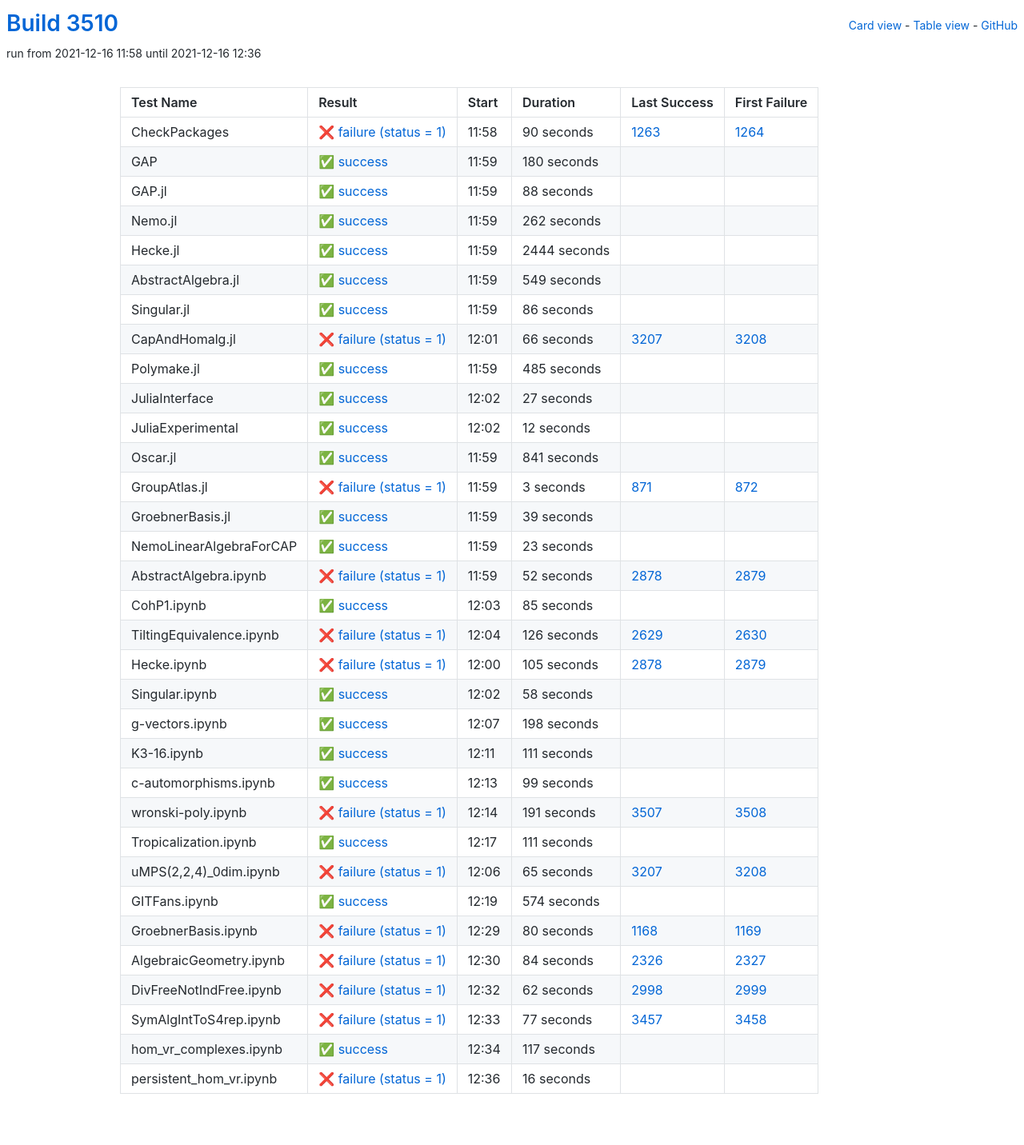
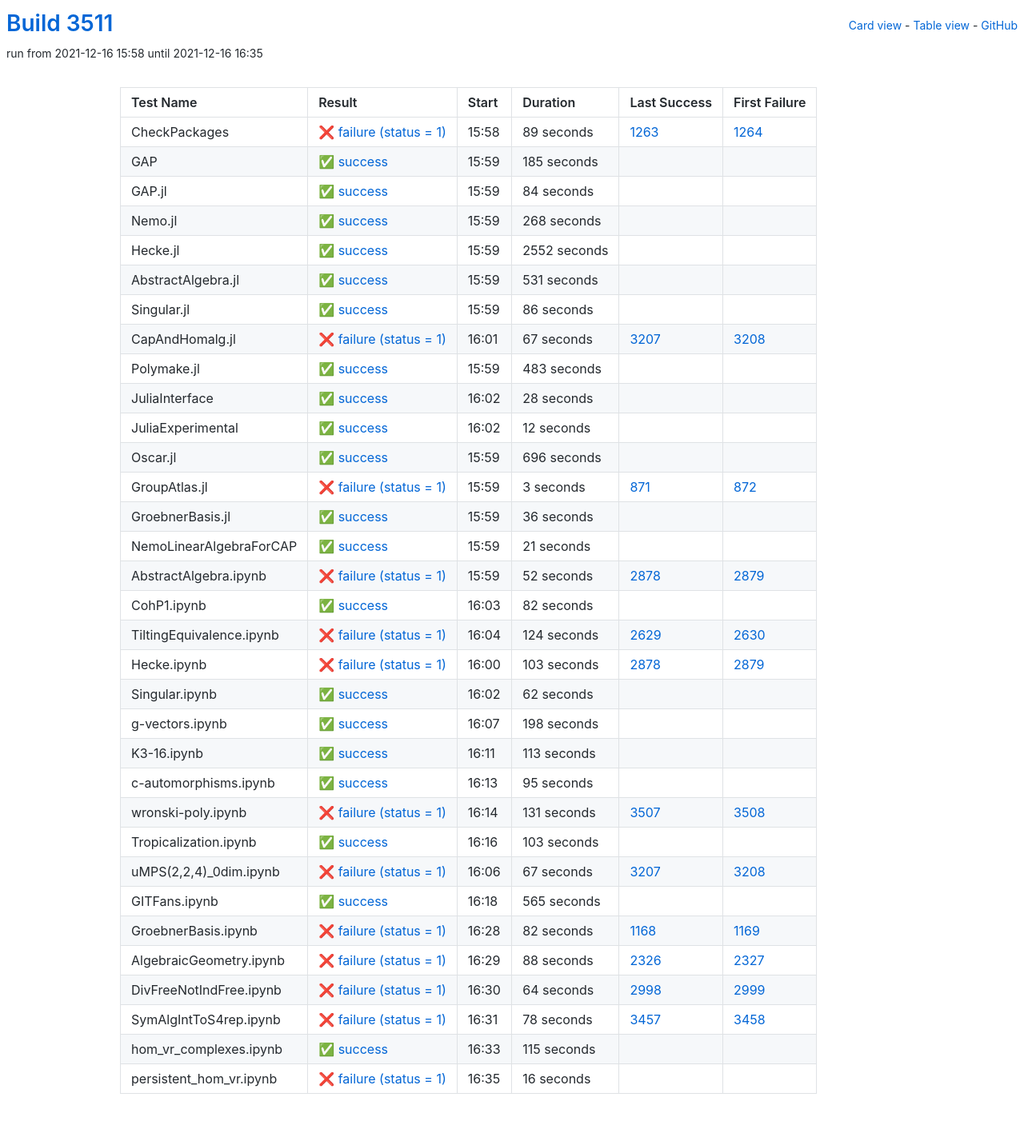
Before and after one commit to oscar-system/oscar-ci-status-stable, a Jekyll site: the page built from table.html, in a window 1280 px wide. Shown: the whole page at 80% size. Built offline with Jekyll 4.4.1, drawn with Linux system fonts in a browser that asks for light colours.

Commit message:
Build #3511

```diff
--- a/_data/ci.yml
+++ b/_data/ci.yml
@@ -1,6 +1,6 @@
 ---
-build: 3510
-build_url: https://oscarci.mathematik.uni-kl.de/job/oscar-stable/3510/
+build: 3511
+build_url: https://oscarci.mathematik.uni-kl.de/job/oscar-stable/3511/
 job: oscar-stable
 organization: oscar-system
 repo: oscar-ci-status-stable
@@ -8,80 +8,80 @@ repourl: https://github.com/oscar-system/oscar-ci-status-stable
 tests:
 - name: CheckPackages
   id: checkpackages
-  log: https://oscarci.mathematik.uni-kl.de/job/oscar-stable/3510/artifact/logs/build-3510/CheckPackages.log
-  start: 2021-12-16 11:58
+  log: https://oscarci.mathematik.uni-kl.de/job/oscar-stable/3511/artifact/logs/build-3511/CheckPackages.log
+  start: 2021-12-16 15:58
   success: false
   exitcode: 1
   status: failure
-  duration: 90
+  duration: 89
   last_success: 1263
   last_success_url: https://oscarci.mathematik.uni-kl.de/job/oscar-stable/1263/
   first_failure: 1264
   first_failure_url: https://oscarci.mathematik.uni-kl.de/job/oscar-stable/1264/
 - name: GAP
   id: gap
-  log: https://oscarci.mathematik.uni-kl.de/job/oscar-stable/3510/artifact/logs/build-3510/GAP.log
-  start: 2021-12-16 11:59
+  log: https://oscarci.mathematik.uni-kl.de/job/oscar-stable/3511/artifact/logs/build-3511/GAP.log
+  start: 2021-12-16 15:59
   success: true
   exitcode: 0
   status: success
-  duration: 180
+  duration: 185
   last_success: false
   last_success_url:
   first_failure: false
   first_failure_url:
 - name: GAP.jl
   id: gap-jl
-  log: https://oscarci.mathematik.uni-kl.de/job/oscar-stable/3510/artifact/logs/build-3510/GAP.jl.log
-  start: 2021-12-16 11:59
+  log: https://oscarci.mathematik.uni-kl.de/job/oscar-stable/3511/artifact/logs/build-3511/GAP.jl.log
+  start: 2021-12-16 15:59
   success: true
   exitcode: 0
   status: success
-  duration: 88
+  duration: 84
   last_success: false
   last_success_url:
   first_failure: false
   first_failure_url:
 - name: Nemo.jl
   id: nemo-jl
-  log: https://oscarci.mathematik.uni-kl.de/job/oscar-stable/3510/artifact/logs/build-3510/Nemo.jl.log
-  start: 2021-12-16 11:59
+  log: https://oscarci.mathematik.uni-kl.de/job/oscar-stable/3511/artifact/logs/build-3511/Nemo.jl.log
+  start: 2021-12-16 15:59
   success: true
   exitcode: 0
   status: success
-  duration: 262
+  duration: 268
   last_success: false
   last_success_url:
   first_failure: false
   first_failure_url:
 - name: Hecke.jl
   id: hecke-jl
-  log: https://oscarci.mathematik.uni-kl.de/job/oscar-stable/3510/artifact/logs/build-3510/Hecke.jl.log
-  start: 2021-12-16 11:59
+  log: https://oscarci.mathematik.uni-kl.de/job/oscar-stable/3511/artifact/logs/build-3511/Hecke.jl.log
+  start: 2021-12-16 15:59
   success: true
   exitcode: 0
   status: success
-  duration: 2444
+  duration: 2552
   last_success: false
   last_success_url:
   first_failure: false
   first_failure_url:
 - name: AbstractAlgebra.jl
   id: abstractalgebra-jl
-  log: https://oscarci.mathematik.uni-kl.de/job/oscar-stable/3510/artifact/logs/build-3510/AbstractAlgebra.jl.log
-  start: 2021-12-16 11:59
+  log: https://oscarci.mathematik.uni-kl.de/job/oscar-stable/3511/artifact/logs/build-3511/AbstractAlgebra.jl.log
+  start: 2021-12-16 15:59
   success: true
   exitcode: 0
   status: success
-  duration: 549
+  duration: 531
   last_success: false
   last_success_url:
   first_failure: false
   first_failure_url:
 - name: Singular.jl
   id: singular-jl
-  log: https://oscarci.mathematik.uni-kl.de/job/oscar-stable/3510/artifact/logs/build-3510/Singular.jl.log
-  start: 2021-12-16 11:59
+  log: https://oscarci.mathematik.uni-kl.de/job/oscar-stable/3511/artifact/logs/build-3511/Singular.jl.log
+  start: 2021-12-16 15:59
   success: true
   exitcode: 0
   status: success
@@ -92,44 +92,44 @@ tests:
   first_failure_url:
 - name: CapAndHomalg.jl
   id: capandhomalg-jl
-  log: https://oscarci.mathematik.uni-kl.de/job/oscar-stable/3510/artifact/logs/build-3510/CapAndHomalg.jl.log
-  start: 2021-12-16 12:01
+  log: https://oscarci.mathematik.uni-kl.de/job/oscar-stable/3511/artifact/logs/build-3511/CapAndHomalg.jl.log
+  start: 2021-12-16 16:01
   success: false
   exitcode: 1
   status: failure
-  duration: 66
+  duration: 67
   last_success: 3207
   last_success_url: https://oscarci.mathematik.uni-kl.de/job/oscar-stable/3207/
   first_failure: 3208
   first_failure_url: https://oscarci.mathematik.uni-kl.de/job/oscar-stable/3208/
 - name: Polymake.jl
   id: polymake-jl
-  log: https://oscarci.mathematik.uni-kl.de/job/oscar-stable/3510/artifact/logs/build-3510/Polymake.jl.log
-  start: 2021-12-16 11:59
+  log: https://oscarci.mathematik.uni-kl.de/job/oscar-stable/3511/artifact/logs/build-3511/Polymake.jl.log
+  start: 2021-12-16 15:59
   success: true
   exitcode: 0
   status: success
-  duration: 485
+  duration: 483
   last_success: false
   last_success_url:
   first_failure: false
   first_failure_url:
 - name: JuliaInterface
   id: juliainterface
-  log: https://oscarci.mathematik.uni-kl.de/job/oscar-stable/3510/artifact/logs/build-3510/JuliaInterface.log
-  start: 2021-12-16 12:02
+  log: https://oscarci.mathematik.uni-kl.de/job/oscar-stable/3511/artifact/logs/build-3511/JuliaInterface.log
+  start: 2021-12-16 16:02
   success: true
   exitcode: 0
   status: success
-  duration: 27
+  duration: 28
   last_success: false
   last_success_url:
   first_failure: false
   first_failure_url:
 - name: JuliaExperimental
   id: juliaexperimental
-  log: https://oscarci.mathematik.uni-kl.de/job/oscar-stable/3510/artifact/logs/build-3510/JuliaExperimental.log
-  start: 2021-12-16 12:02
+  log: https://oscarci.mathematik.uni-kl.de/job/oscar-stable/3511/artifact/logs/build-3511/JuliaExperimental.log
+  start: 2021-12-16 16:02
   success: true
   exitcode: 0
   status: success
@@ -140,20 +140,20 @@ tests:
   first_failure_url:
 - name: Oscar.jl
   id: oscar-jl
-  log: https://oscarci.mathematik.uni-kl.de/job/oscar-stable/3510/artifact/logs/build-3510/Oscar.jl.log
-  start: 2021-12-16 11:59
+  log: https://oscarci.mathematik.uni-kl.de/job/oscar-stable/3511/artifact/logs/build-3511/Oscar.jl.log
+  start: 2021-12-16 15:59
   success: true
   exitcode: 0
   status: success
-  duration: 841
+  duration: 696
   last_success: false
   last_success_url:
   first_failure: false
   first_failure_url:
 - name: GroupAtlas.jl
   id: groupatlas-jl
-  log: https://oscarci.mathematik.uni-kl.de/job/oscar-stable/3510/artifact/logs/build-3510/GroupAtlas.jl.log
-  start: 2021-12-16 11:59
+  log: https://oscarci.mathematik.uni-kl.de/job/oscar-stable/3511/artifact/logs/build-3511/GroupAtlas.jl.log
+  start: 2021-12-16 15:59
   success: false
   exitcode: 1
   status: failure
@@ -164,32 +164,32 @@ tests:
   first_failure_url: https://oscarci.mathematik.uni-kl.de/job/oscar-stable/872/
 - name: GroebnerBasis.jl
   id: groebnerbasis-jl
-  log: https://oscarci.mathematik.uni-kl.de/job/oscar-stable/3510/artifact/logs/build-3510/GroebnerBasis.jl.log
-  start: 2021-12-16 11:59
+  log: https://oscarci.mathematik.uni-kl.de/job/oscar-stable/3511/artifact/logs/build-3511/GroebnerBasis.jl.log
+  start: 2021-12-16 15:59
   success: true
   exitcode: 0
   status: success
-  duration: 39
+  duration: 36
   last_success: false
   last_success_url:
   first_failure: false
   first_failure_url:
 - name: NemoLinearAlgebraForCAP
   id: nemolinearalgebraforcap
-  log: https://oscarci.mathematik.uni-kl.de/job/oscar-stable/3510/artifact/logs/build-3510/NemoLinearAlgebraForCAP.log
-  start: 2021-12-16 11:59
+  log: https://oscarci.mathematik.uni-kl.de/job/oscar-stable/3511/artifact/logs/build-3511/NemoLinearAlgebraForCAP.log
+  start: 2021-12-16 15:59
   success: true
   exitcode: 0
   status: success
-  duration: 23
+  duration: 21
   last_success: false
   last_success_url:
   first_failure: false
   first_failure_url:
 - name: AbstractAlgebra.ipynb
   id: abstractalgebra-ipynb
-  log: https://oscarci.mathematik.uni-kl.de/job/oscar-stable/3510/artifact/logs/build-3510/AbstractAlgebra.ipynb.log
-  start: 2021-12-16 11:59
+  log: https://oscarci.mathematik.uni-kl.de/job/oscar-stable/3511/artifact/logs/build-3511/AbstractAlgebra.ipynb.log
+  start: 2021-12-16 15:59
   success: false
   exitcode: 1
   status: failure
@@ -200,56 +200,56 @@ tests:
   first_failure_url: https://oscarci.mathematik.uni-kl.de/job/oscar-stable/2879/
 - name: CohP1.ipynb
   id: cohp1-ipynb
-  log: https://oscarci.mathematik.uni-kl.de/job/oscar-stable/3510/artifact/logs/build-3510/CohP1.ipynb.log
-  start: 2021-12-16 12:03
+  log: https://oscarci.mathematik.uni-kl.de/job/oscar-stable/3511/artifact/logs/build-3511/CohP1.ipynb.log
+  start: 2021-12-16 16:03
   success: true
   exitcode: 0
   status: success
-  duration: 85
+  duration: 82
   last_success: false
   last_success_url:
   first_failure: false
   first_failure_url:
 - name: TiltingEquivalence.ipynb
   id: tiltingequivalence-ipynb
-  log: https://oscarci.mathematik.uni-kl.de/job/oscar-stable/3510/artifact/logs/build-3510/TiltingEquivalence.ipynb.log
-  start: 2021-12-16 12:04
+  log: https://oscarci.mathematik.uni-kl.de/job/oscar-stable/3511/artifact/logs/build-3511/TiltingEquivalence.ipynb.log
+  start: 2021-12-16 16:04
   success: false
   exitcode: 1
   status: failure
-  duration: 126
+  duration: 124
   last_success: 2629
   last_success_url: https://oscarci.mathematik.uni-kl.de/job/oscar-stable/2629/
   first_failure: 2630
   first_failure_url: https://oscarci.mathematik.uni-kl.de/job/oscar-stable/2630/
 - name: Hecke.ipynb
   id: hecke-ipynb
-  log: https://oscarci.mathematik.uni-kl.de/job/oscar-stable/3510/artifact/logs/build-3510/Hecke.ipynb.log
-  start: 2021-12-16 12:00
+  log: https://oscarci.mathematik.uni-kl.de/job/oscar-stable/3511/artifact/logs/build-3511/Hecke.ipynb.log
+  start: 2021-12-16 16:00
   success: false
   exitcode: 1
   status: failure
-  duration: 105
+  duration: 103
   last_success: 2878
   last_success_url: https://oscarci.mathematik.uni-kl.de/job/oscar-stable/2878/
   first_failure: 2879
   first_failure_url: https://oscarci.mathematik.uni-kl.de/job/oscar-stable/2879/
 - name: Singular.ipynb
   id: singular-ipynb
-  log: https://oscarci.mathematik.uni-kl.de/job/oscar-stable/3510/artifact/logs/build-3510/Singular.ipynb.log
-  start: 2021-12-16 12:02
+  log: https://oscarci.mathematik.uni-kl.de/job/oscar-stable/3511/artifact/logs/build-3511/Singular.ipynb.log
+  start: 2021-12-16 16:02
   success: true
   exitcode: 0
   status: success
-  duration: 58
+  duration: 62
   last_success: false
   last_success_url:
   first_failure: false
   first_failure_url:
 - name: g-vectors.ipynb
   id: g-vectors-ipynb
-  log: https://oscarci.mathematik.uni-kl.de/job/oscar-stable/3510/artifact/logs/build-3510/g-vectors.ipynb.log
-  start: 2021-12-16 12:07
+  log: https://oscarci.mathematik.uni-kl.de/job/oscar-stable/3511/artifact/logs/build-3511/g-vectors.ipynb.log
+  start: 2021-12-16 16:07
   success: true
   exitcode: 0
   status: success
@@ -260,140 +260,140 @@ tests:
   first_failure_url:
 - name: K3-16.ipynb
   id: k3-16-ipynb
-  log: https://oscarci.mathematik.uni-kl.de/job/oscar-stable/3510/artifact/logs/build-3510/K3-16.ipynb.log
-  start: 2021-12-16 12:11
+  log: https://oscarci.mathematik.uni-kl.de/job/oscar-stable/3511/artifact/logs/build-3511/K3-16.ipynb.log
+  start: 2021-12-16 16:11
   success: true
   exitcode: 0
   status: success
-  duration: 111
+  duration: 113
   last_success: false
   last_success_url:
   first_failure: false
   first_failure_url:
 - name: c-automorphisms.ipynb
   id: c-automorphisms-ipynb
-  log: https://oscarci.mathematik.uni-kl.de/job/oscar-stable/3510/artifact/logs/build-3510/c-automorphisms.ipynb.log
-  start: 2021-12-16 12:13
+  log: https://oscarci.mathematik.uni-kl.de/job/oscar-stable/3511/artifact/logs/build-3511/c-automorphisms.ipynb.log
+  start: 2021-12-16 16:13
   success: true
   exitcode: 0
   status: success
-  duration: 99
+  duration: 95
   last_success: false
   last_success_url:
   first_failure: false
   first_failure_url:
 - name: wronski-poly.ipynb
   id: wronski-poly-ipynb
-  log: https://oscarci.mathematik.uni-kl.de/job/oscar-stable/3510/artifact/logs/build-3510/wronski-poly.ipynb.log
-  start: 2021-12-16 12:14
+  log: https://oscarci.mathematik.uni-kl.de/job/oscar-stable/3511/artifact/logs/build-3511/wronski-poly.ipynb.log
+  start: 2021-12-16 16:14
   success: false
   exitcode: 1
   status: failure
-  duration: 191
+  duration: 131
   last_success: 3507
   last_success_url: https://oscarci.mathematik.uni-kl.de/job/oscar-stable/3507/
   first_failure: 3508
   first_failure_url: https://oscarci.mathematik.uni-kl.de/job/oscar-stable/3508/
 - name: Tropicalization.ipynb
   id: tropicalization-ipynb
-  log: https://oscarci.mathematik.uni-kl.de/job/oscar-stable/3510/artifact/logs/build-3510/Tropicalization.ipynb.log
-  start: 2021-12-16 12:17
+  log: https://oscarci.mathematik.uni-kl.de/job/oscar-stable/3511/artifact/logs/build-3511/Tropicalization.ipynb.log
+  start: 2021-12-16 16:16
   success: true
   exitcode: 0
   status: success
-  duration: 111
+  duration: 103
   last_success: false
   last_success_url:
   first_failure: false
   first_failure_url:
 - name: uMPS(2,2,4)_0dim.ipynb
   id: umps-2-2-4-0dim-ipynb
-  log: https://oscarci.mathematik.uni-kl.de/job/oscar-stable/3510/artifact/logs/build-3510/uMPS-2-2-4-_0dim.ipynb.log
-  start: 2021-12-16 12:06
+  log: https://oscarci.mathematik.uni-kl.de/job/oscar-stable/3511/artifact/logs/build-3511/uMPS-2-2-4-_0dim.ipynb.log
+  start: 2021-12-16 16:06
   success: false
   exitcode: 1
   status: failure
-  duration: 65
+  duration: 67
   last_success: 3207
   last_success_url: https://oscarci.mathematik.uni-kl.de/job/oscar-stable/3207/
   first_failure: 3208
   first_failure_url: https://oscarci.mathematik.uni-kl.de/job/oscar-stable/3208/
 - name: GITFans.ipynb
   id: gitfans-ipynb
-  log: https://oscarci.mathematik.uni-kl.de/job/oscar-stable/3510/artifact/logs/build-3510/GITFans.ipynb.log
-  start: 2021-12-16 12:19
+  log: https://oscarci.mathematik.uni-kl.de/job/oscar-stable/3511/artifact/logs/build-3511/GITFans.ipynb.log
+  start: 2021-12-16 16:18
   success: true
   exitcode: 0
   status: success
-  duration: 574
+  duration: 565
   last_success: false
   last_success_url:
   first_failure: false
   first_failure_url:
 - name: GroebnerBasis.ipynb
   id: groebnerbasis-ipynb
-  log: https://oscarci.mathematik.uni-kl.de/job/oscar-stable/3510/artifact/logs/build-3510/GroebnerBasis.ipynb.log
-  start: 2021-12-16 12:29
+  log: https://oscarci.mathematik.uni-kl.de/job/oscar-stable/3511/artifact/logs/build-3511/GroebnerBasis.ipynb.log
+  start: 2021-12-16 16:28
   success: false
   exitcode: 1
   status: failure
-  duration: 80
+  duration: 82
   last_success: 1168
   last_success_url: https://oscarci.mathematik.uni-kl.de/job/oscar-stable/1168/
   first_failure: 1169
   first_failure_url: https://oscarci.mathematik.uni-kl.de/job/oscar-stable/1169/
 - name: AlgebraicGeometry.ipynb
   id: algebraicgeometry-ipynb
-  log: https://oscarci.mathematik.uni-kl.de/job/oscar-stable/3510/artifact/logs/build-3510/AlgebraicGeometry.ipynb.log
-  start: 2021-12-16 12:30
+  log: https://oscarci.mathematik.uni-kl.de/job/oscar-stable/3511/artifact/logs/build-3511/AlgebraicGeometry.ipynb.log
+  start: 2021-12-16 16:29
   success: false
   exitcode: 1
   status: failure
-  duration: 84
+  duration: 88
   last_success: 2326
   last_success_url: https://oscarci.mathematik.uni-kl.de/job/oscar-stable/2326/
   first_failure: 2327
   first_failure_url: https://oscarci.mathematik.uni-kl.de/job/oscar-stable/2327/
 - name: DivFreeNotIndFree.ipynb
   id: divfreenotindfree-ipynb
-  log: https://oscarci.mathematik.uni-kl.de/job/oscar-stable/3510/artifact/logs/build-3510/DivFreeNotIndFree.ipynb.log
-  start: 2021-12-16 12:32
+  log: https://oscarci.mathematik.uni-kl.de/job/oscar-stable/3511/artifact/logs/build-3511/DivFreeNotIndFree.ipynb.log
+  start: 2021-12-16 16:30
   success: false
   exitcode: 1
   status: failure
-  duration: 62
+  duration: 64
   last_success: 2998
   last_success_url: https://oscarci.mathematik.uni-kl.de/job/oscar-stable/2998/
   first_failure: 2999
   first_failure_url: https://oscarci.mathematik.uni-kl.de/job/oscar-stable/2999/
 - name: SymAlgIntToS4rep.ipynb
   id: symalginttos4rep-ipynb
-  log: https://oscarci.mathematik.uni-kl.de/job/oscar-stable/3510/artifact/logs/build-3510/SymAlgIntToS4rep.ipynb.log
-  start: 2021-12-16 12:33
+  log: https://oscarci.mathematik.uni-kl.de/job/oscar-stable/3511/artifact/logs/build-3511/SymAlgIntToS4rep.ipynb.log
+  start: 2021-12-16 16:31
   success: false
   exitcode: 1
   status: failure
-  duration: 77
+  duration: 78
   last_success: 3457
   last_success_url: https://oscarci.mathematik.uni-kl.de/job/oscar-stable/3457/
   first_failure: 3458
   first_failure_url: https://oscarci.mathematik.uni-kl.de/job/oscar-stable/3458/
 - name: hom_vr_complexes.ipynb
   id: hom-vr-complexes-ipynb
-  log: https://oscarci.mathematik.uni-kl.de/job/oscar-stable/3510/artifact/logs/build-3510/hom_vr_complexes.ipynb.log
-  start: 2021-12-16 12:34
+  log: https://oscarci.mathematik.uni-kl.de/job/oscar-stable/3511/artifact/logs/build-3511/hom_vr_complexes.ipynb.log
+  start: 2021-12-16 16:33
   success: true
   exitcode: 0
   status: success
-  duration: 117
+  duration: 115
   last_success: false
   last_success_url:
   first_failure: false
   first_failure_url:
 - name: persistent_hom_vr.ipynb
   id: persistent-hom-vr-ipynb
-  log: https://oscarci.mathematik.uni-kl.de/job/oscar-stable/3510/artifact/logs/build-3510/persistent_hom_vr.ipynb.log
-  start: 2021-12-16 12:36
+  log: https://oscarci.mathematik.uni-kl.de/job/oscar-stable/3511/artifact/logs/build-3511/persistent_hom_vr.ipynb.log
+  start: 2021-12-16 16:35
   success: false
   exitcode: 1
   status: failure
```
Also changed, not shown: README.md.
